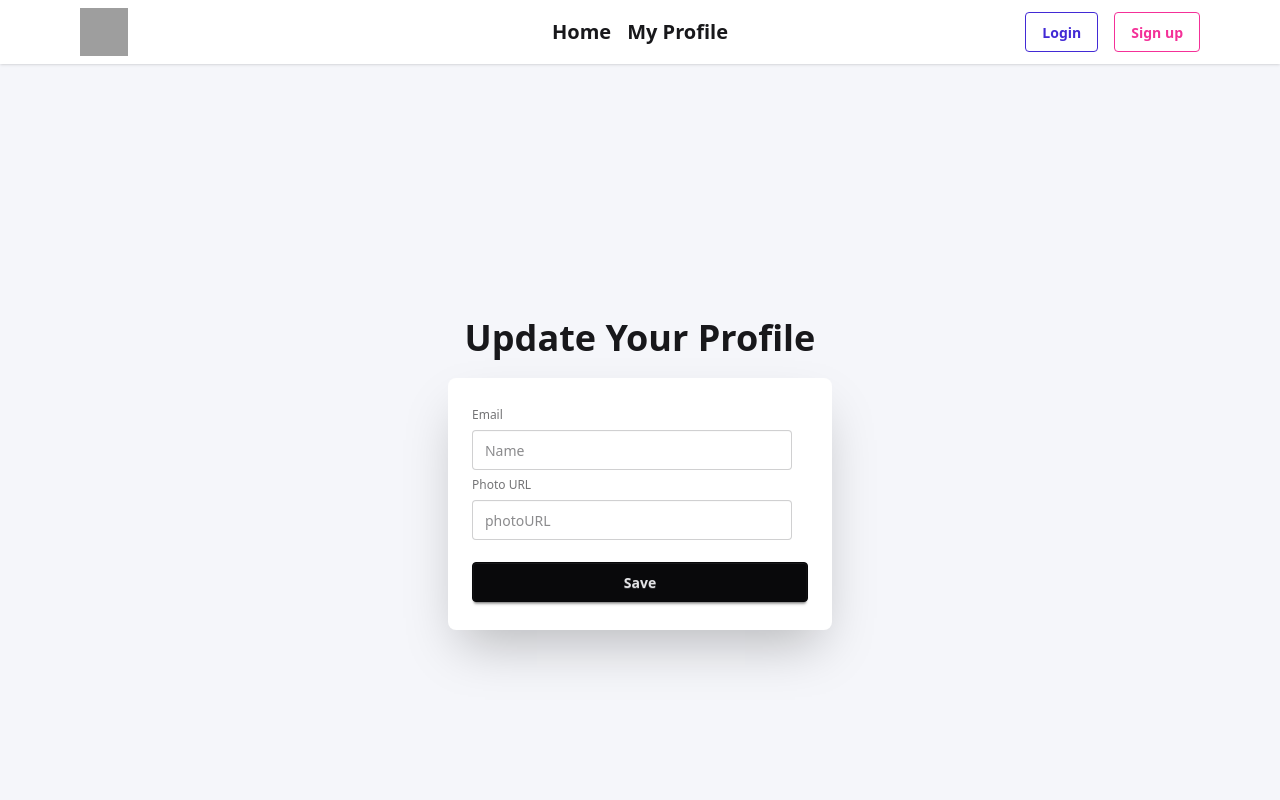
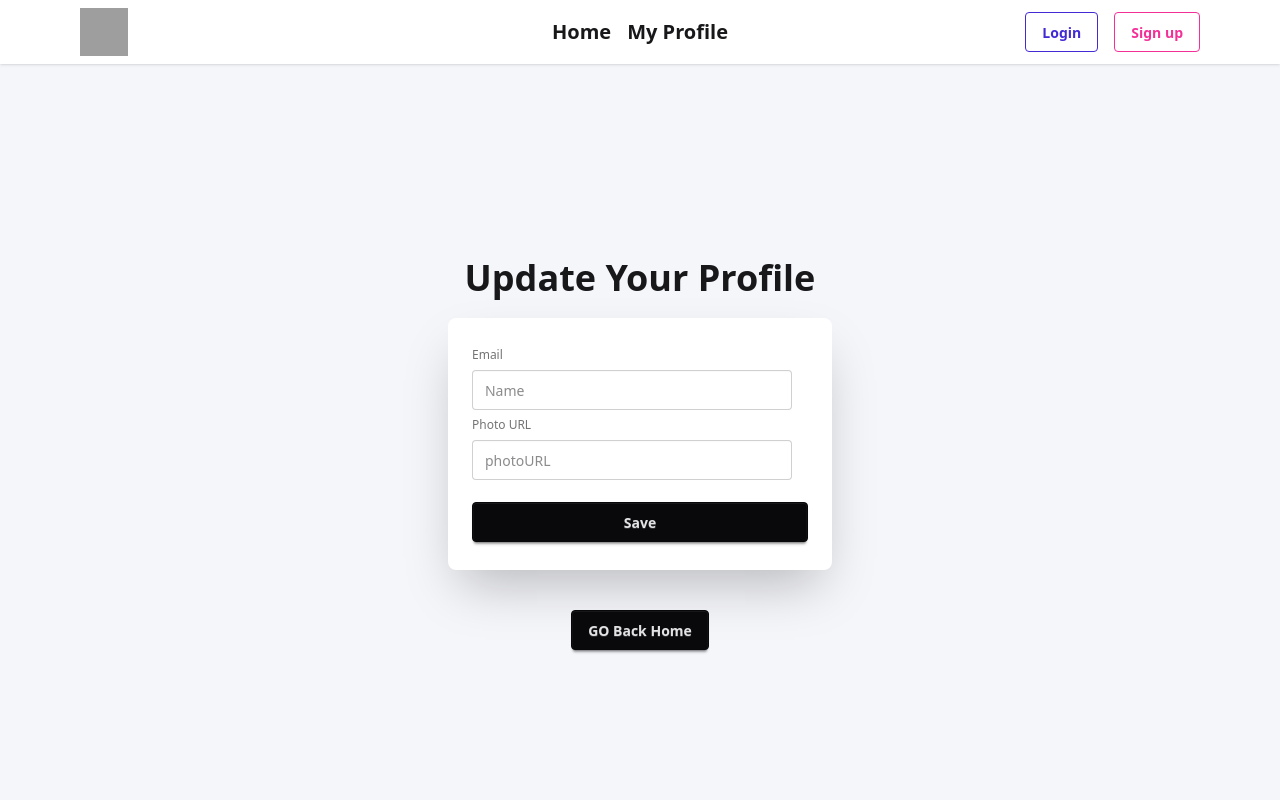
Before and after one commit to Sultanmia22/Skillswap, a React (Vite) app: page /updateProfile in a window 1280 px wide. Shown: the top 800 px of the page. Built offline with nearby package versions, Linux system fonts and the light colour scheme; no server answers; grey boxes are pictures that could not be loaded.

Commit message:
added home button in update profile page

```diff
--- a/src/Pages/UpdateProfile.jsx
+++ b/src/Pages/UpdateProfile.jsx
@@ -1,6 +1,7 @@
 import React, { use } from 'react';
 import { AuthContext } from '../PrivetContent/AuthContext';
 import { toast } from 'react-toastify';
+import { Link } from 'react-router';
 
 const UpdateProfile = () => {
     const {updateUserProfile} = use(AuthContext)
@@ -39,6 +40,8 @@ const UpdateProfile = () => {
                     </form>
                 </div>
             </div>
+
+            <div> <Link to='/' className='btn btn-neutral my-10'> GO Back Home</Link> </div>
         </div>
     );
 };
```
